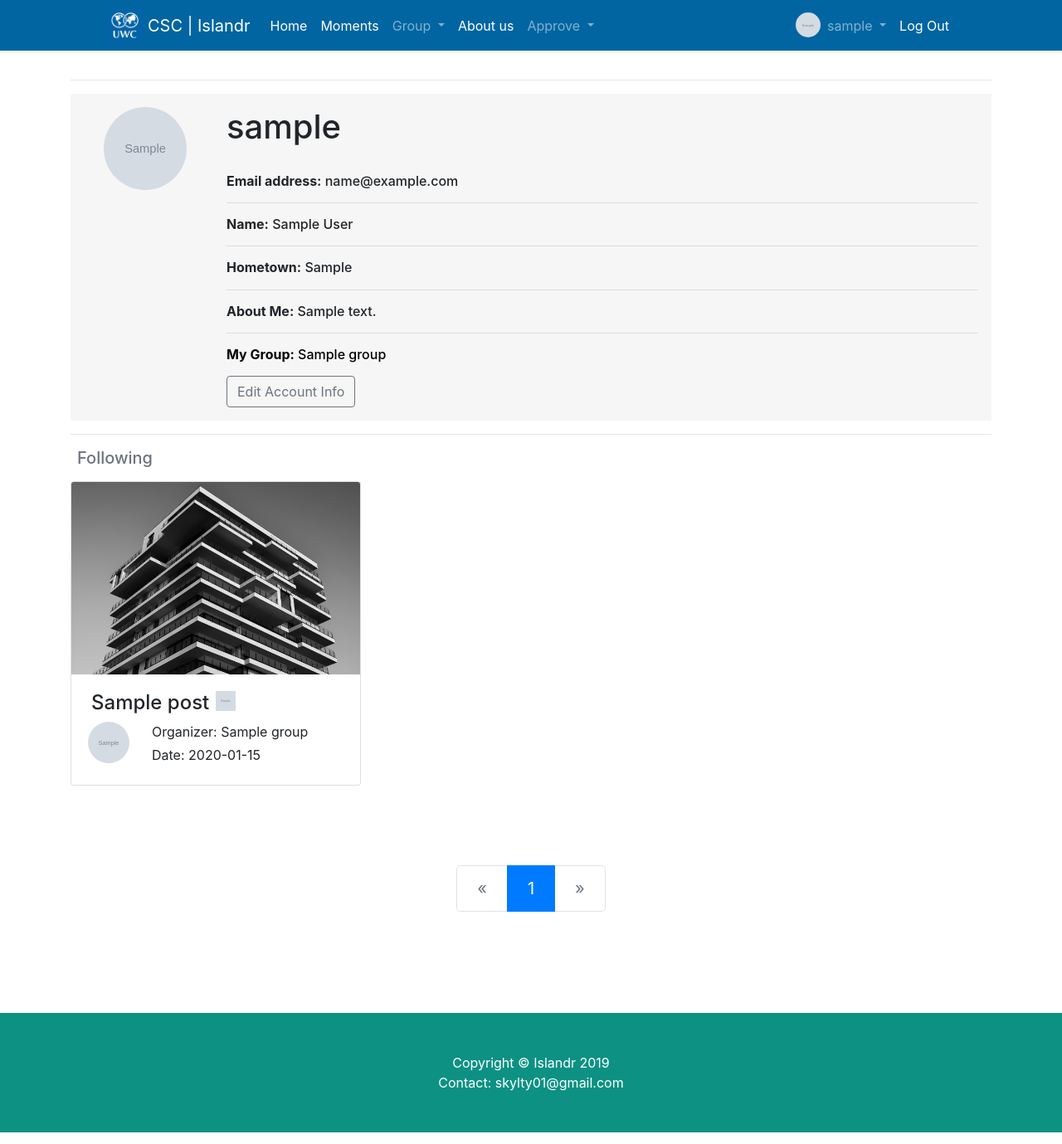
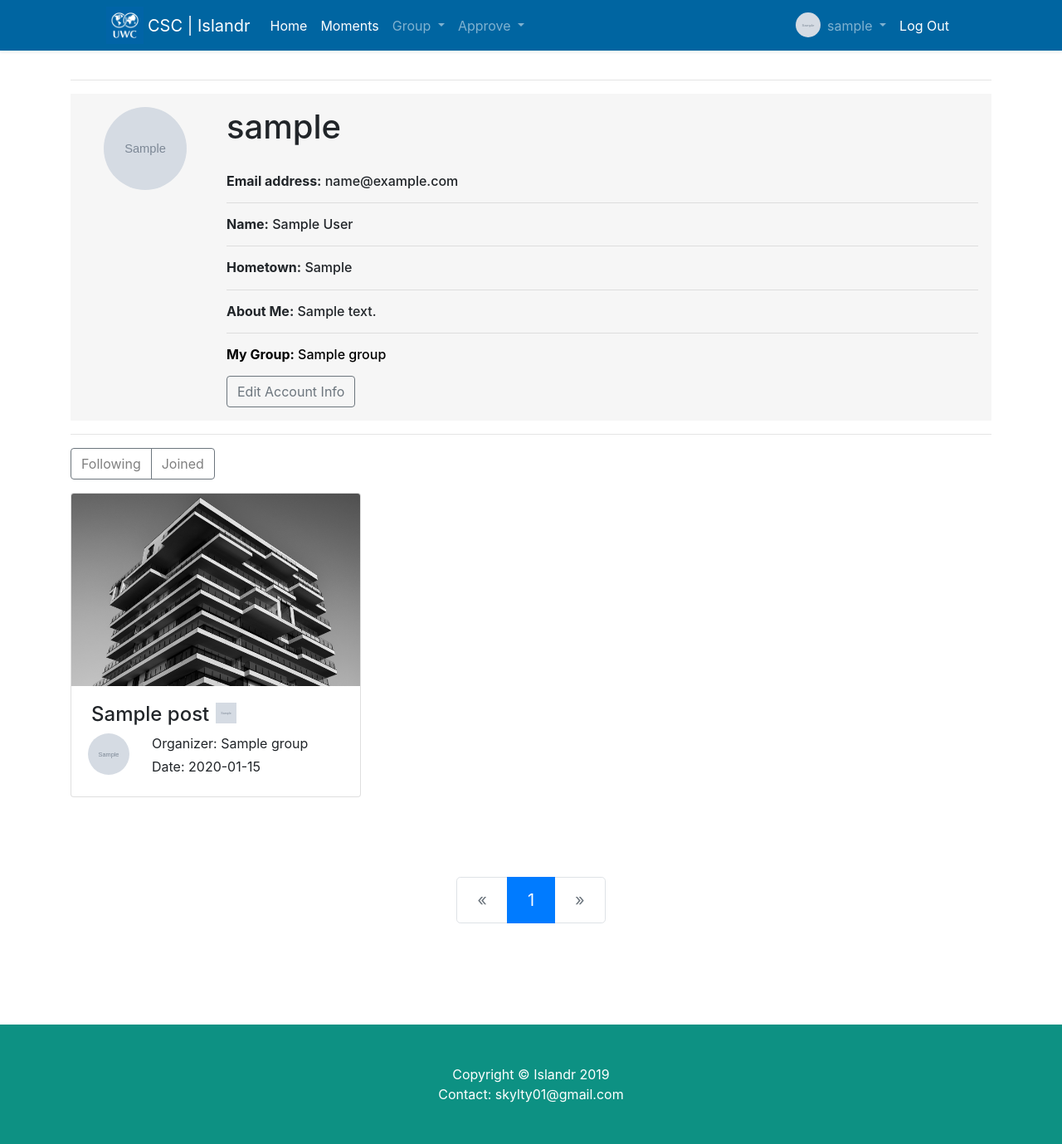
Before and after one commit to zlxlty/Islandr, a Flask app: page /account/1 in a window 1280 px wide. Shown: the whole page at 83% size. Run offline with Flask 2, Linux system fonts and the light colour scheme; a user stored in the database is signed in; tables that the repository leaves empty hold one stand-in row (values such as "Sample post"); grey boxes marked "Sample" are stand-in pictures; some libraries are stand-ins or nearby versions.

Commit message:
add category in account page

```diff
--- a/app/main/views.py
+++ b/app/main/views.py
@@ -43,8 +43,8 @@ def m_search():
         return redirect(url_for('main.m_search', keyword=keyword))
 
     keyword = request.args.get('keyword')
-    if not keyword:
-        return redirect(url_for('main.m_search', keyword='default'))
+    # if not keyword:
+    #     return redirect(url_for('main.m_search', keyword='default'))
 
     page = request.args.get('page', 1, type=int)
     pagination = Post.query.msearch(keyword, fields=['title']).filter_by(is_approved=1).order_by(Post.last_modified.desc()).paginate(
@@ -156,16 +156,28 @@ def tag_events(tag):
 @login_required
 def account(user_id):
 
+    ctype = request.args.get('ctype') or 'event'
+    user = User.query.get_or_404(user_id)
     page = request.args.get('page', 1, type=int)
-    user = User.query.get_or_404(user_id)
-    pagination = user.followings.order_by(Post.datetime_from).paginate(
-        page, per_page=9,
-        error_out = False)
-    posts = pagination.items
+
+    if ctype == 'event':
+        print('he')
+        pagination = user.followings.order_by(Post.datetime_from).paginate(
+            page, per_page=9,
+            error_out = False)
+    elif ctype == 'group':
+        print('gr')
+        pagination = user.joined_groups.paginate(
+            page, per_page=9,
+            error_out = False)
+    else:
+        abort(404)
+
+    items = pagination.items
 
     profile_pic = url_for('static', filename='profile_pic/' + user.profile_pic)
 
-    return render_template('account.html', user=user, profile_pic=profile_pic, user_id=user_id, posts=posts, pagination=pagination)
+    return render_template('account.html', type=ctype, user=user, profile_pic=profile_pic, user_id=user_id, items=items, pagination=pagination)
 
 
 @main.route('/account/<int:user_id>/edit', methods=['GET', 'POST'])
--- a/app/templates/_macros.html
+++ b/app/templates/_macros.html
@@ -57,7 +57,7 @@
                 <div class="card-body">
                     <div class="row ml-1">
                         <h4>{{ post.title }}</h4>
-                        <img class="ml-2" src="{{ url_for('static', filename='icon/%s.png' % post.tag.lower()) }}" alt="tag" height="24px" width="24px">
+                        <img class="ml-2" src="{{ url_for('static', filename='icon/%s.png' % post.tag.lower()) }}" alt="tag" height="25px" width="25px">
                     </div>
                     <div class="row no-gutters">
                         <div class="col-sm-3">
--- a/app/templates/account.html
+++ b/app/templates/account.html
@@ -38,9 +38,27 @@
         </div>
 </div>
 <hr>
-<h5 class="text-muted mx-2 mb-1">Following</h5>
-{{ macros.post_generator(posts) }}
-<div class="pagination justify-content-center">
-    {{ macros.pagination_widget(pagination, 'main.account', user_id=user.id) }}
+<div class="btn-group" role="group" aria-label="Basic example">
+    <button type="button" class="btn btn-outline-secondary">
+        <a style="color: gray;" href="{{url_for('main.account', user_id=user.id, ctype='event')}}">
+            Following
+        </a>
+    </button>
+    <button type="button" class="btn btn-outline-secondary">
+        <a style="color: gray;" href="{{url_for('main.account', user_id=user.id, ctype='group')}}">
+            Joined
+        </a>
+    </button>
 </div>
+{% if type == 'event' %}
+    {{ macros.post_generator(items) }}
+    <div class="pagination justify-content-center">
+        {{ macros.pagination_widget(pagination, 'main.account', user_id=user.id, ctype='event') }}
+    </div>
+{% elif type == 'group' %}
+    {{ macros.group_generator(items) }}
+    <div class="pagination justify-content-center">
+        {{ macros.pagination_widget(pagination, 'main.account', user_id=user.id, ctype='group') }}
+    </div>
+{% endif %}
 {% endblock %}
--- a/app/templates/base.html
+++ b/app/templates/base.html
@@ -37,9 +37,6 @@
                         <a class="dropdown-item" href="{{url_for('group.group_profile', id=current_user.group_id)}}">My Group</a>
                     {% endif %}
                 </div>
-            </li>
-            <li class="navbar-item active">
-                <a class="nav-link" href="{{url_for('main.about_us')}}">About us <span class="sr-only">(current)</span></a>
             </li>
             {% if current_user.is_admin %}
                 <li class="nav-item dropdown">
--- a/requirements.txt
+++ b/requirements.txt
@@ -5,7 +5,7 @@ click==6.7
 dominate==2.3.1
 elasticsearch==6.3.1
 Faker==0.7.18
-Flask>=0.12.3
+Flask==0.12.2
 Flask-Avatar==0.1.3
 Flask-Avatars==0.2.2
 Flask-Bootstrap==3.3.7.1
@@ -37,6 +37,6 @@ SQLAlchemy>=1.3.0
 urllib3==1.25.3
 visitor==0.1.3
 webencodings==0.5.1
-Werkzeug==0.14
+Werkzeug==0.12.2
 wtf-tinymce==0.1.3
 WTForms==2.1
```
